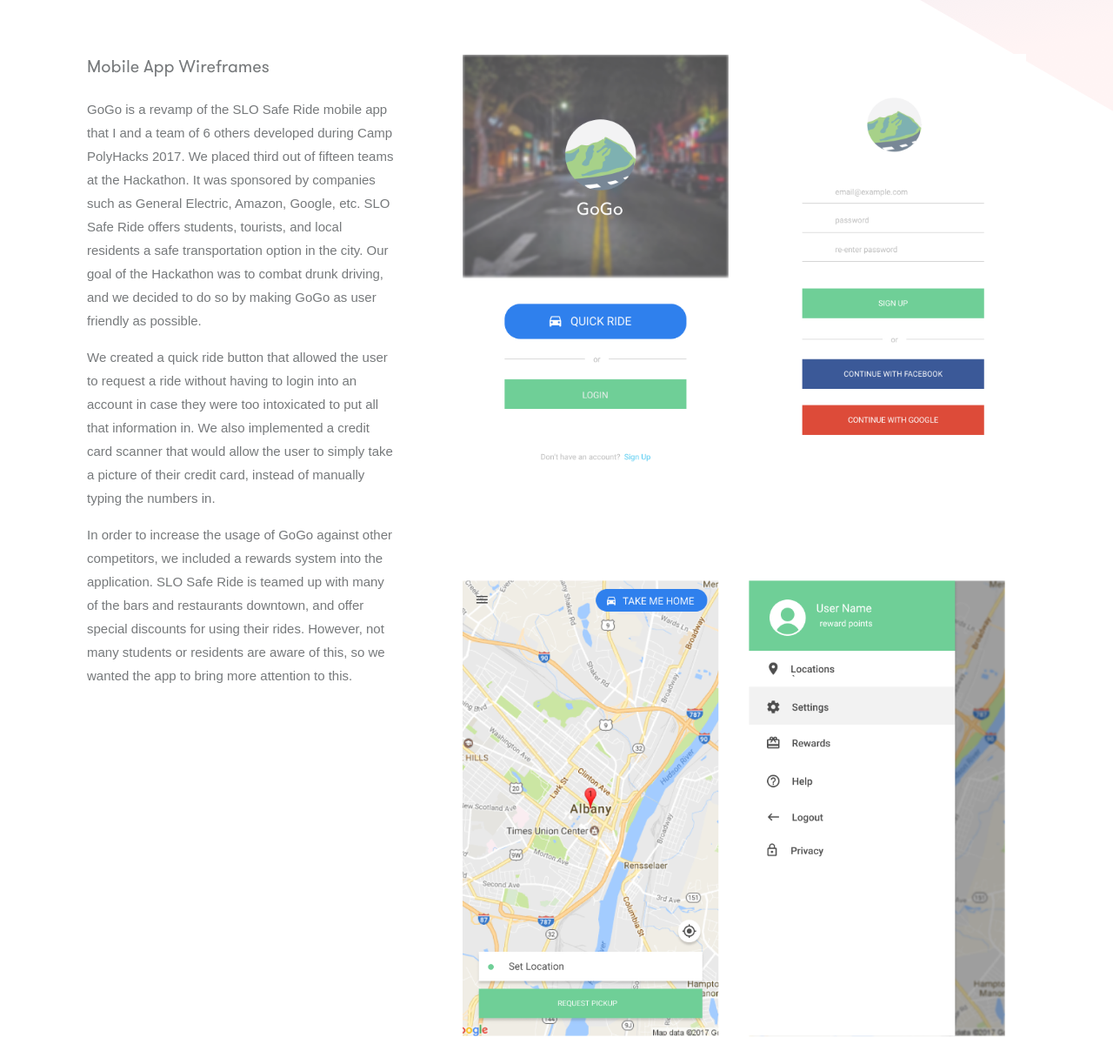
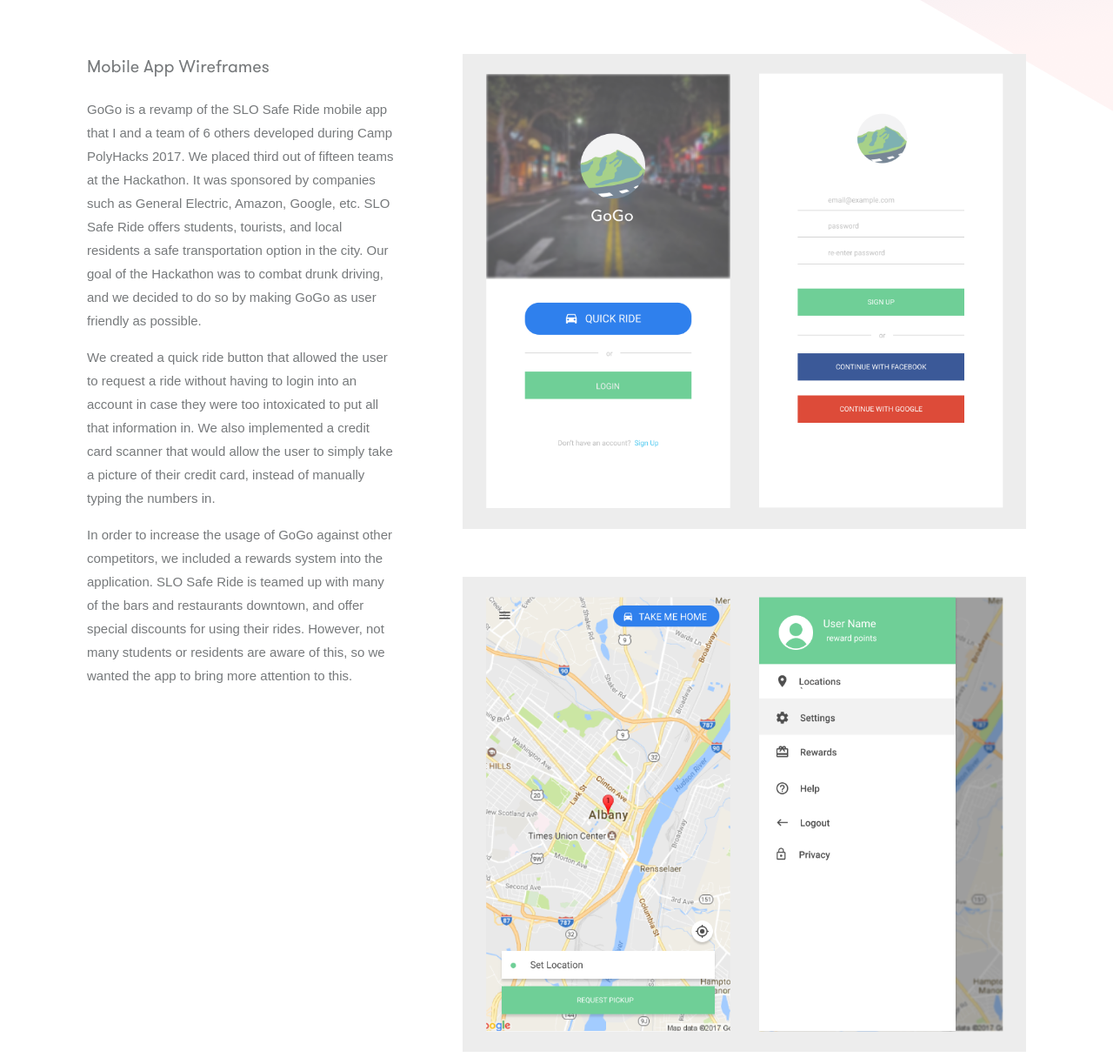
Before and after one commit to faricacarroll/mywebsite, a plain HTML site: page gogo.html in a window 1280 px wide. Shown: the part 337-1560 px from the top of the page at 87% size. Drawn offline with Linux system fonts and the light colour scheme; a web font is replaced by a local one.

Commit message:
Changed gogo to have grey background image

```diff
--- a/gogo.html
+++ b/gogo.html
@@ -54,9 +54,9 @@
             </div>
         <div class="image-list">
             <div class="image-row">
-                <img src="images/projectItems/gogo/gogo1.png">
-                <img src="images/projectItems/gogo/gogo2.png">
-                <img src="images/projectItems/gogo/gogo3.png">
+                <img src="images/projectItems/gogo/gogo1-g.png">
+                <img src="images/projectItems/gogo/gogo2-g.png">
+                <img src="images/projectItems/gogo/gogo3-g.png">
 
             </div>
 
```
Also changed, not shown: images/projectItems/gogo/gogo1-g.png (added), images/projectItems/gogo/gogo2-g.png (added), images/projectItems/gogo/gogo3-g.png (added).
